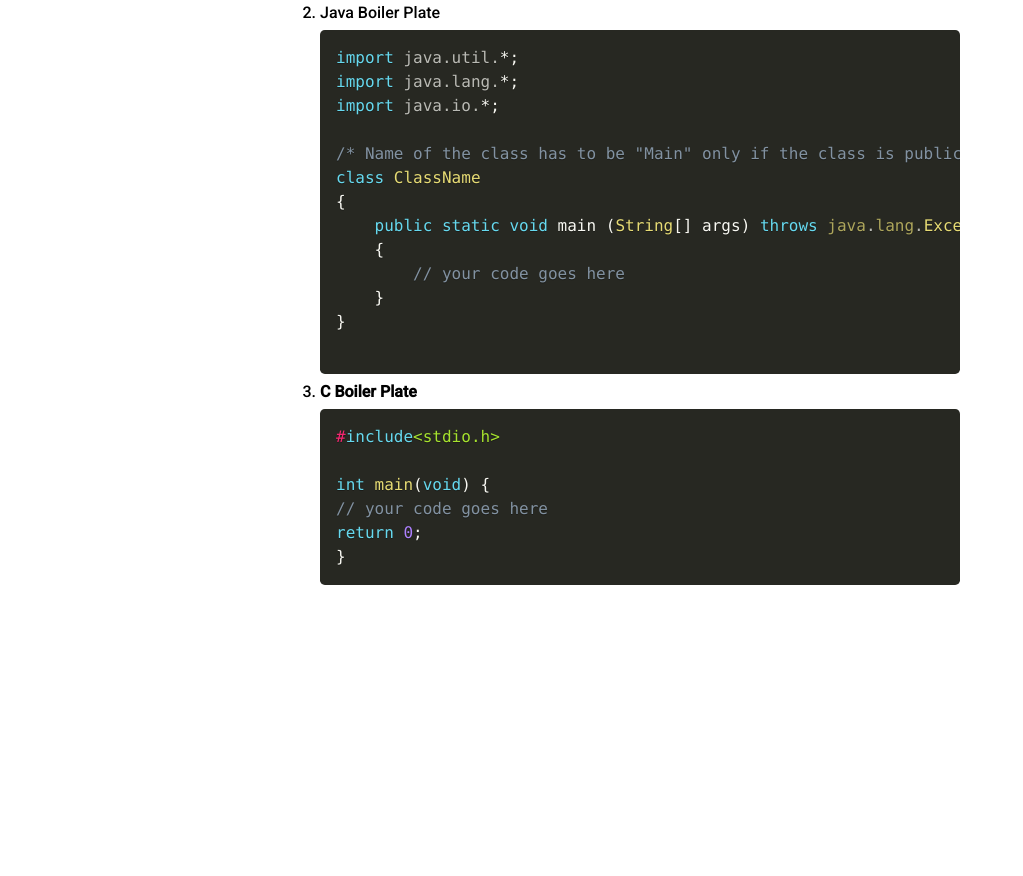
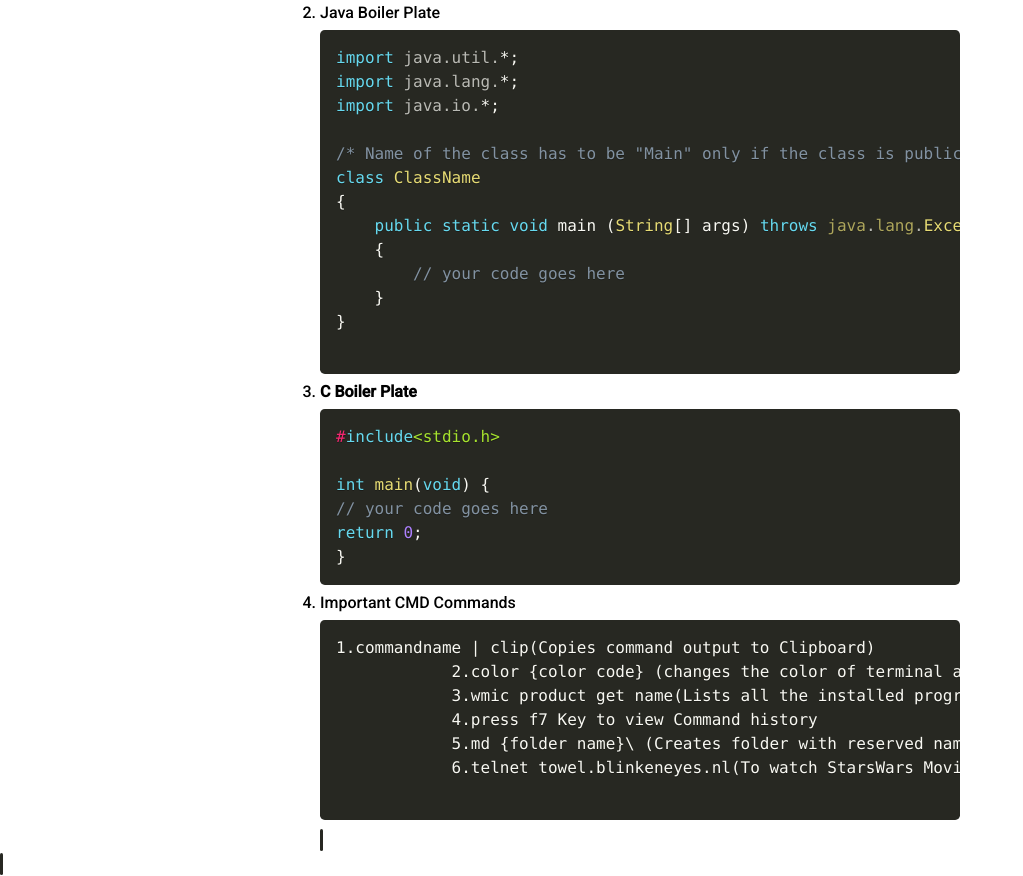
Before and after one commit to HarshVardhan-Omar/My-Coding-Cheatsheet, a plain HTML site: page index.html in a window 1280 px wide. Shown: the part 420-1296 px from the top of the page, without its empty margins (0-1023 px from the left). Before the commit the page ends 1013 px from the top, so only its background shows below. Drawn offline with Linux system fonts and the light colour scheme; some packages are replaced by stand-ins of ours; a script that the page names is missing; a web font is replaced by a local one.

Commit message:
Updated index.html

```diff
--- a/index.html
+++ b/index.html
@@ -61,6 +61,12 @@ return 0;
 }</code></pre>
             </li>
             <!-- Third sheet ends here more to go....... -->
+            <li>Important CMD Commands<pre><code class="language-HTML">1.commandname | clip(Copies command output to Clipboard)
+            2.color {color code} (changes the color of terminal acc. to color code ,, get color code by  "help color"  command)
+            3.wmic product get name(Lists all the installed programs on your computer)
+            4.press f7 Key to view Command history
+            5.md {folder name}\ (Creates folder with reserved names of windows which is generally not allowed)
+            6.telnet towel.blinkeneyes.nl(To watch StarsWars Movie in Command Prompt:) )
         </ol>
     </div>
 </body>
```
